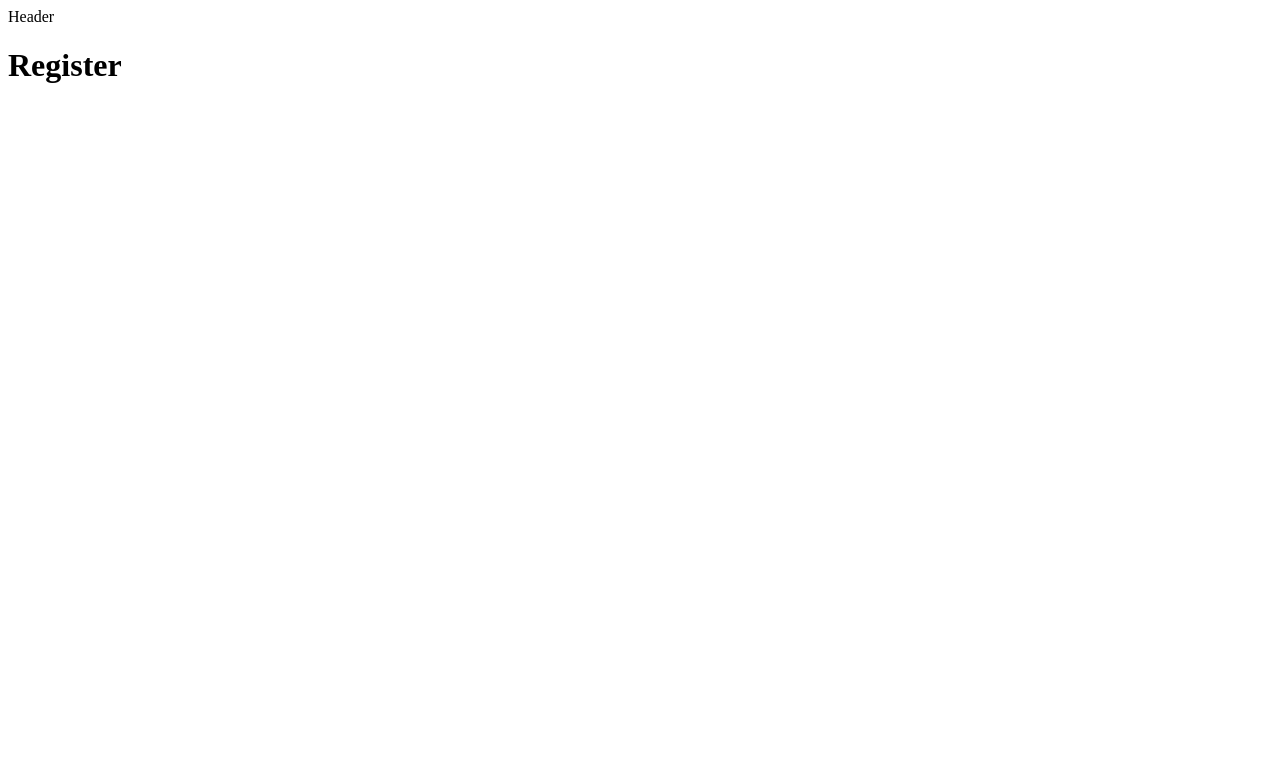
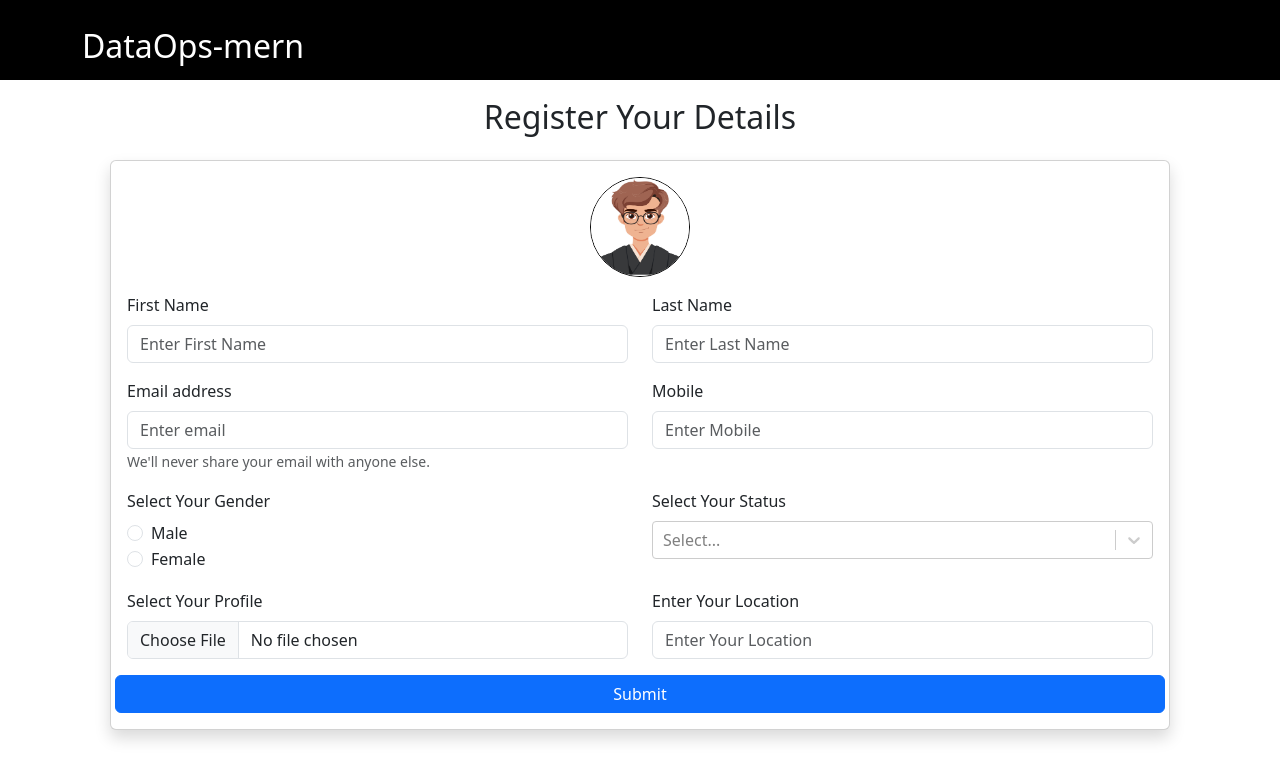
Before and after one commit to IjazUllahKhan/DataOps-MERN, a React (Vite) app in the folder client/: page /register in a window 1280 px wide. Shown: the top 780 px of the page. Built offline with nearby package versions, Linux system fonts and the light colour scheme.

Commit message:
implement user registration form with validation and toast notifications

```diff
--- a/client/package.json
+++ b/client/package.json
@@ -16,7 +16,9 @@
     "react": "^19.1.1",
     "react-bootstrap": "^2.10.10",
     "react-dom": "^19.1.1",
-    "react-router-dom": "^7.8.2"
+    "react-router-dom": "^7.8.2",
+    "react-select": "^5.10.2",
+    "react-toastify": "^11.0.5"
   },
   "devDependencies": {
     "@eslint/js": "^9.33.0",
--- a/client/src/components/headers/Header.jsx
+++ b/client/src/components/headers/Header.jsx
@@ -1,7 +1,15 @@
 import React from "react";
-
+import "./header.css";
 const Header = () => {
-  return <div>Header</div>;
+  return (
+    <>
+      <nav className="navbar">
+        <div className="container">
+          <div className="brand">DataOps-mern</div>
+        </div>
+      </nav>
+    </>
+  );
 };
 
 export default Header;
--- /dev/null
+++ b/client/src/components/headers/header.css
@@ -0,0 +1,17 @@
+.navbar {
+  color: white;
+  width: 100vw;
+  height: 5rem;
+  background-color: black;
+}
+.container {
+  width: 70vw;
+  display: flex;
+  align-items: center;
+  margin: auto;
+  padding: 14px;
+}
+.brand {
+  font-weight: 100;
+  font-size: xx-large;
+}
--- a/client/src/main.jsx
+++ b/client/src/main.jsx
@@ -2,6 +2,7 @@ import { StrictMode } from "react";
 import { createRoot } from "react-dom/client";
 import App from "./App.jsx";
 import { BrowserRouter } from "react-router-dom";
+import "bootstrap/dist/css/bootstrap.min.css";
 
 createRoot(document.getElementById("root")).render(
   <StrictMode>
--- a/client/src/pages/register/Register.jsx
+++ b/client/src/pages/register/Register.jsx
@@ -1,9 +1,161 @@
-import React from "react";
+import React, { useEffect, useState } from "react";
+import Button from "react-bootstrap/Button";
+import Card from "react-bootstrap/Card";
+import Form from "react-bootstrap/Form";
+import Select from "react-select";
+import { ToastContainer, toast } from "react-toastify";
+import "react-toastify/dist/ReactToastify.css";
+import "./register.css";
 
 const Register = () => {
+  const [inputValue, setInputValue] = useState({
+    firstName: "",
+    lastName: "",
+    email: "",
+    mobile: "",
+    location: "",
+    gender: "",
+  });
+
+  const [status, setStatus] = useState("active");
+  const [profileImg, setProfileImg] = useState(null);
+  const [preview, setPreview] = useState(null);
+
+  const inputValueHandler = (e) => {
+    const { name, value } = e.target;
+    setInputValue({ ...inputValue, [name]: value });
+  };
+
+  const statusHandler = (e) => {
+    setStatus(e.value);
+  };
+
+  const profileImgHandler = (e) => {
+    setProfileImg(e.target.files[0]);
+  };
+
+  useEffect(() => {
+    if (profileImg) setPreview(URL.createObjectURL(profileImg));
+  }, [profileImg]);
+
+  const options = [
+    { value: "active", label: "Active" },
+    { value: "inactive", label: "Inactive" },
+  ];
+
+  const formHandler = (e) => {
+    e.preventDefault();
+    const { firstName, lastName, email, mobile, location, gender } = inputValue;
+    if (
+      firstName === "" ||
+      lastName === "" ||
+      email === "" ||
+      mobile === "" ||
+      location === "" ||
+      gender === ""
+    ) {
+      return toast.warning("Please fill all the fields");
+    }
+    return toast.success("Form Submitted Successfully");
+  };
+
   return (
-    <div>
-      <h1>Register</h1>
+    <div className="container1">
+      <h2 className=" text-center mt-1">Register Your Details</h2>
+      <Card className="mt-3 p-3 shadow">
+        <div className="  text-center mb-3">
+          <img src={preview ? preview : "/avatar.jpg"} alt="avatar" />
+        </div>
+        <Form onSubmit={formHandler} className="row">
+          <Form.Group className="mb-3 col-lg-6" controlId="firstName">
+            <Form.Label>First Name</Form.Label>
+            <Form.Control
+              onChange={inputValueHandler}
+              name="firstName"
+              type="text"
+              placeholder="Enter First Name"
+            />
+          </Form.Group>
+
+          <Form.Group className="mb-3 col-lg-6" controlId="lastName">
+            <Form.Label>Last Name</Form.Label>
+            <Form.Control
+              onChange={inputValueHandler}
+              name="lastName"
+              type="text"
+              placeholder="Enter Last Name"
+            />
+          </Form.Group>
+
+          <Form.Group className="mb-3 col-lg-6" controlId="email">
+            <Form.Label>Email address</Form.Label>
+            <Form.Control
+              onChange={inputValueHandler}
+              name="email"
+              type="email"
+              placeholder="Enter email"
+            />
+            <Form.Text className="text-muted">
+              We'll never share your email with anyone else.
+            </Form.Text>
+          </Form.Group>
+
+          <Form.Group className="mb-3 col-lg-6" controlId="mobile">
+            <Form.Label>Mobile</Form.Label>
+            <Form.Control
+              onChange={inputValueHandler}
+              name="mobile"
+              type="text"
+              placeholder="Enter Mobile"
+            />
+          </Form.Group>
+
+          <Form.Group className="mb-3 col-lg-6" controlId="gender">
+            <Form.Label>Select Your Gender</Form.Label>
+            <Form.Check
+              onChange={inputValueHandler}
+              type="radio"
+              id="radio-1"
+              label="Male"
+              value="male"
+              name="gender"
+            />
+            <Form.Check
+              onChange={inputValueHandler}
+              type="radio"
+              id="radio-2"
+              label="Female"
+              name="gender"
+              value="female"
+            />
+          </Form.Group>
+
+          <Form.Group className="mb-3 col-lg-6" controlId="status">
+            <Form.Label>Select Your Status</Form.Label>
+            <Select onChange={statusHandler} options={options} />
+          </Form.Group>
+
+          <Form.Group className="mb-3 col-lg-6" controlId="profile">
+            <Form.Label> Select Your Profile</Form.Label>
+            <Form.Control onChange={profileImgHandler} type="file" />
+          </Form.Group>
+
+          <Form.Group className="mb-3 col-lg-6" controlId="location">
+            <Form.Label>Enter Your Location</Form.Label>
+            <Form.Control
+              onChange={inputValueHandler}
+              name="location"
+              type="text"
+              placeholder="Enter Your Location"
+            />
+          </Form.Group>
+
+          <Button variant="primary" type="submit">
+            Submit
+          </Button>
+        </Form>
+      </Card>
+      <ToastContainer />
     </div>
   );
 };
--- /dev/null
+++ b/client/src/pages/register/register.css
@@ -0,0 +1,13 @@
+.container1 {
+  width: 85vw;
+  display: flex;
+  flex-direction: column;
+  margin: auto;
+  padding: 14px;
+}
+img {
+  height: 100px;
+  width: 100px;
+  border: 1px solid black;
+  border-radius: 50%;
+}
```
Also changed, not shown: client/public/avatar.jpg (added), 1 other file (tests, documents, lock files or other folders).
